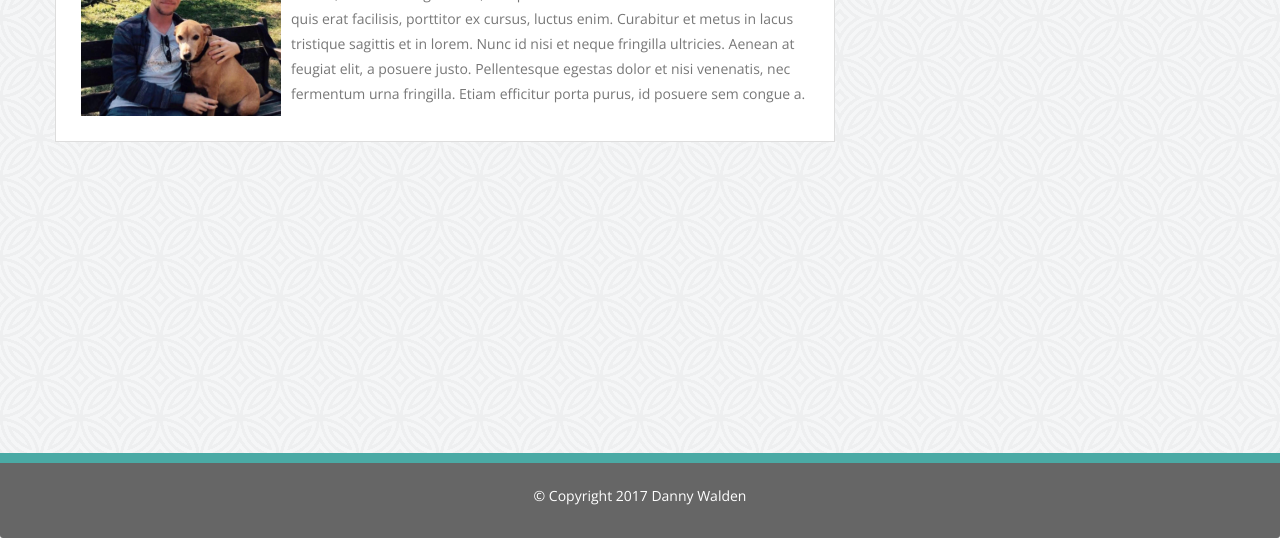
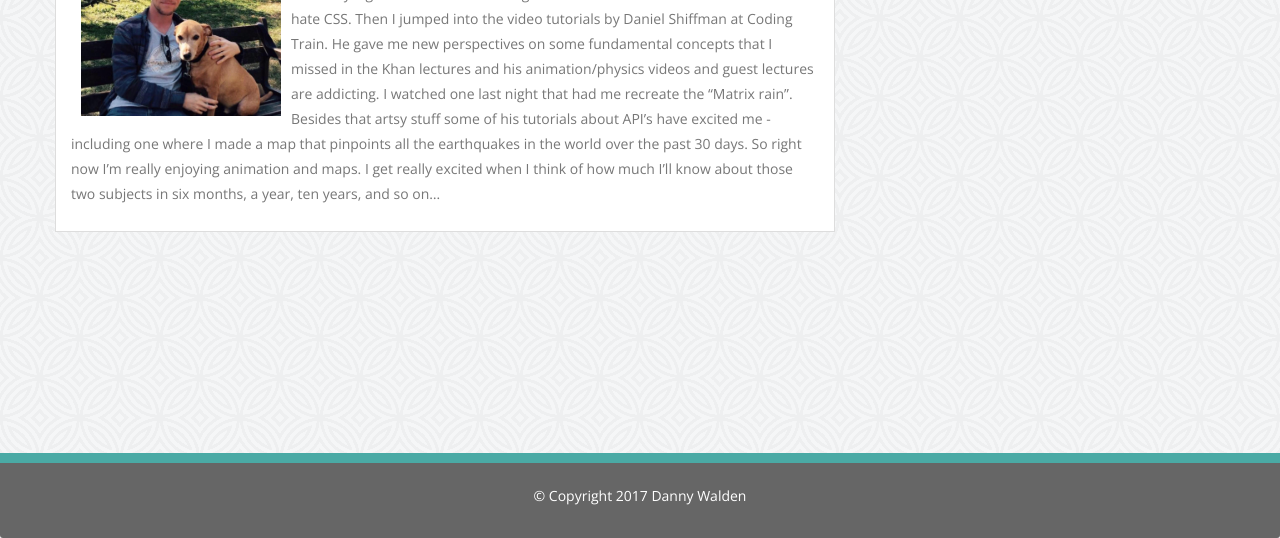
Before and after one commit to danielsonio/Bootstrap-Portfolio, a plain HTML site: page index.html in a window 1280 px wide. Shown: the part 262-800 px from the top of the page. Drawn offline with nearby package versions, Linux system fonts and the light colour scheme; a web font is replaced by a local one.

Commit message:
updated bio

```diff
--- a/index.html
+++ b/index.html
@@ -41,11 +41,8 @@
         <div class="row">
           <div class="col-md-12">
             <img class="me" src="images/about_pic.png" class="img-responsive">
-
             <p>
-              Lorem ipsum dolor sit amet, consectetur adipiscing elit. Quisque dignissim, felis ut dictum tristique, nibh erat feugiat libero, sit amet fringilla mauris velit in mi. Duis tempus felis vitae felis vulputate pretium. Nullam commodo, est ac auctor ornare,
-              eros nisi fringilla sem, non pulvinar tortor lorem sit amet sem. Aenean quis erat facilisis, porttitor ex cursus, luctus enim. Curabitur et metus in lacus tristique sagittis et in lorem. Nunc id nisi et neque fringilla ultricies. Aenean
-              at feugiat elit, a posuere justo. Pellentesque egestas dolor et nisi venenatis, nec fermentum urna fringilla. Etiam efficitur porta purus, id posuere sem congue a.
+            Lorem ipsum is starting to get on my nerves so this is About filler until I can think of something more clever and professional to write. I have been coding for four months. My lessons started with the Intro to JS/HTML/CSS courses on Khan Academy. I got some basic knowledge about OOP from that and  decided that I hate CSS. Then I jumped into the video tutorials  by Daniel Shiffman at Coding Train. He gave me new perspectives on some fundamental concepts that I missed in the Khan lectures and his animation/physics videos and guest lectures are addicting. I watched one last night that had me recreate the “Matrix rain”. Besides that artsy stuff some of his tutorials about API’s have excited me - including one where I made a map that pinpoints all the earthquakes in the world over the past 30 days. So right now I’m really enjoying animation and maps. I get really excited when I think of how much I’ll know about those two subjects in six months, a year, ten years, and so on…
             </p>
           </div>
         </div>
```
